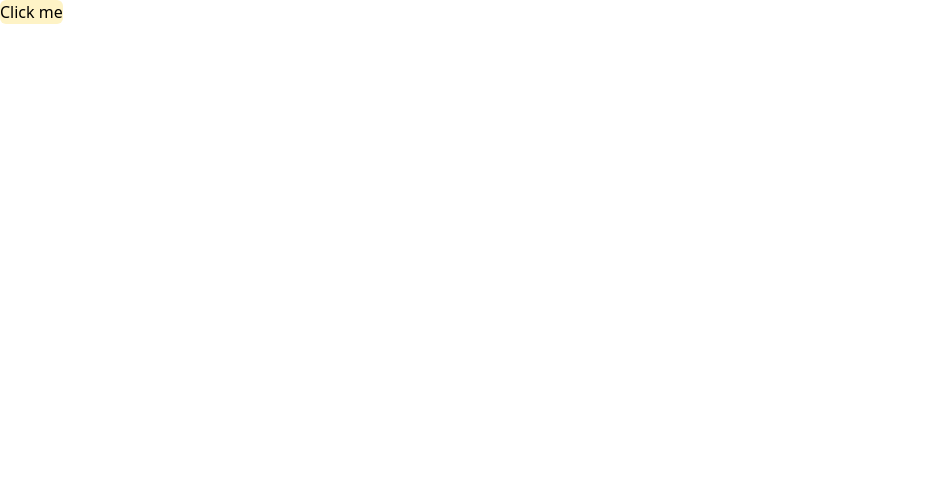
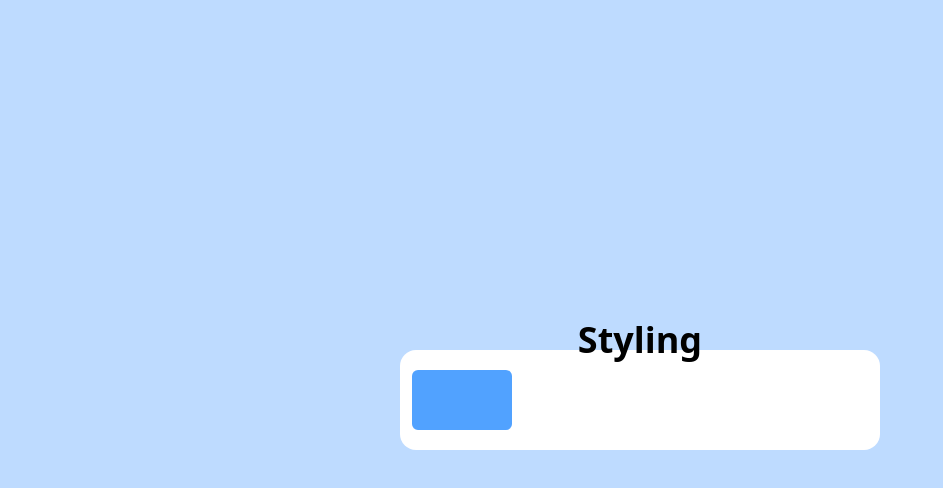
Before and after one commit to livinskaya/make-it-count, a React (Vite) app in the folder react-ts/: page / in a window 1280 px wide. Shown: the top 488 px of the page, without its empty margins (0-943 px from the left). Built offline with nearby package versions, Linux system fonts and the light colour scheme.

Commit message:
Styling tests with tailwind

```diff
--- a/react-ts/src/App.tsx
+++ b/react-ts/src/App.tsx
@@ -1,7 +1,16 @@
 import './App.css'
-function MyButton() {
+
+function Button() {
   return (
-    <button className='bg-amber-100 rounded-md'>Click me</button>
+    <button className='bg-red-500 rounded-md  hover:bg-amber-200 focus:outline-2 focus:outline-offset-1 focus: outline-amber-500'></button>
+  )
+}
+
+function Thumbnail() {
+  return (
+    <div className='pt-15 pl-25 rounded-md bg-blue-400 relative top-5 left-3'>
+
+    </div>
   )
 }
 
@@ -10,7 +19,16 @@ function App() {
 
   return (
     <>
-      <MyButton />
+      <div className="flex items-center h-screen justify-center gap-3 bg-blue-200 flex-col">
+        <h1 className="mb-5 font-semibold text-4xl absolute top-80">Styling</h1>
+        <div className="bg-white rounded-2xl w-120 h-25">
+          <div className="flex flex-row">
+            <Thumbnail />
+            <h2></h2>
+            <Button />
+          </div>
+        </div>
+      </div>
     </>
   )
 }
```
